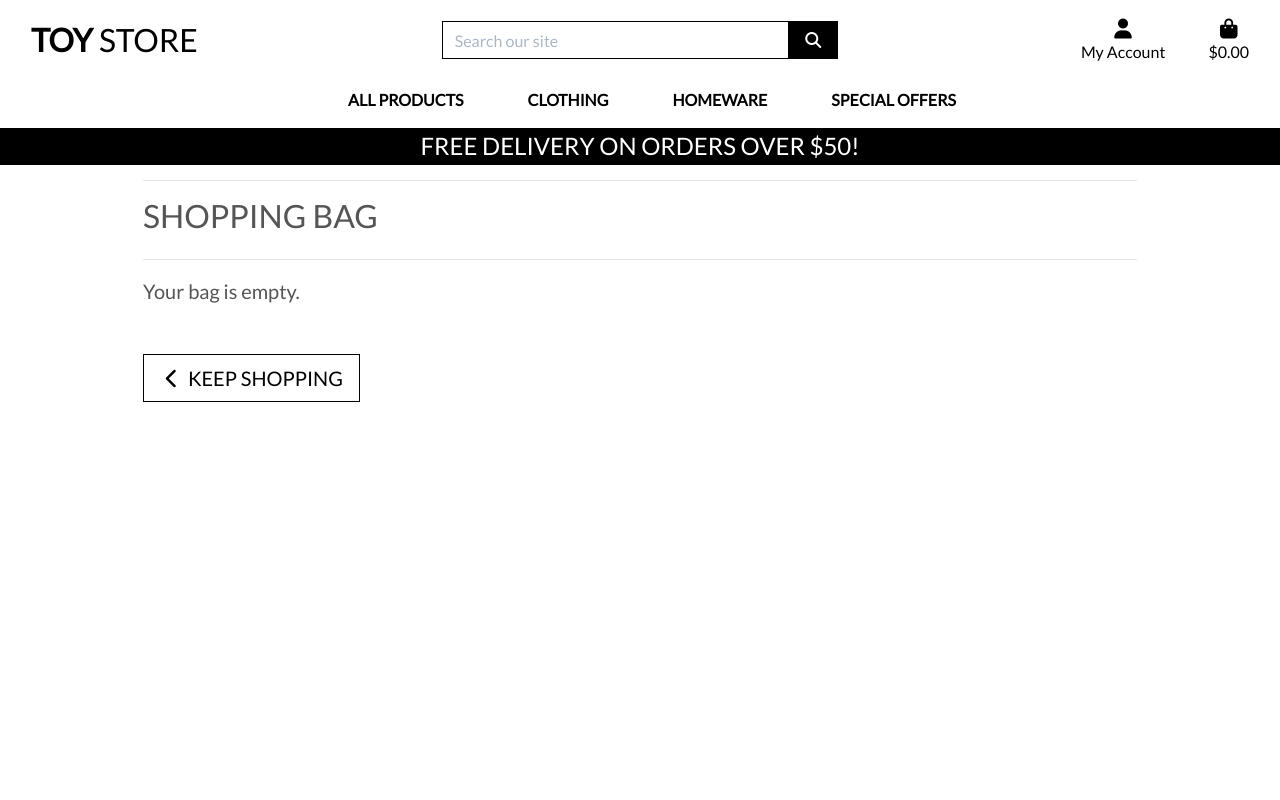
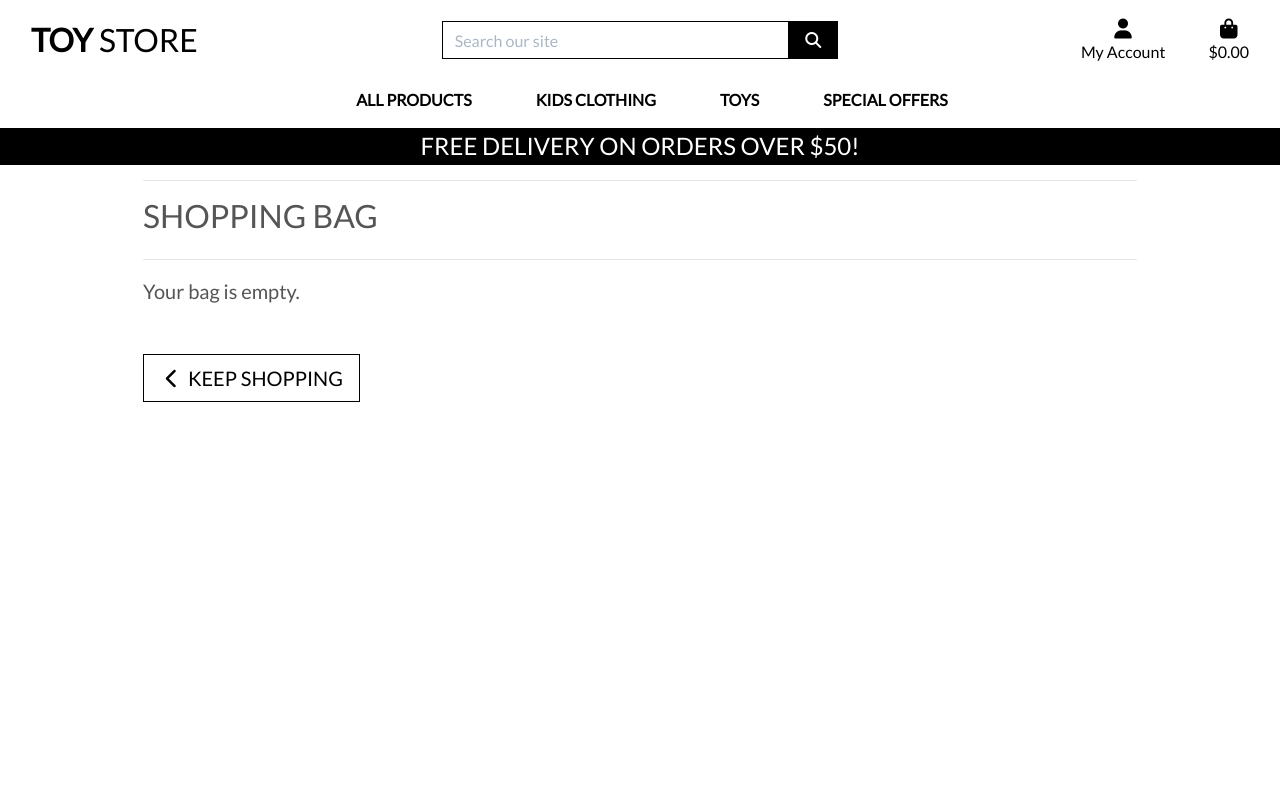
Before and after one commit to Blandaren123/toysstore, a Django app: page /bag/ in a window 1280 px wide. Run offline with Django 3.2, Linux system fonts and the light colour scheme; some libraries are stand-ins or nearby versions.

Commit message:
added new nav catergories

```diff
--- a/templates/includes/main-nav.html
+++ b/templates/includes/main-nav.html
@@ -14,7 +14,7 @@
 
         <li class="nav-item dropdown">
             <a class="logo-font font-weight-bold nav-link text-black mr-5" href="#" id="clothing-link" data-toggle="dropdown" aria-haspopup="true" aria-expanded="false">
-                Clothing
+                Kids Clothing
             </a>
             <div class="dropdown-menu border-0" aria-labelledby="clothing-link">
                 <a href="{% url 'products' %}?category=activewear,essentials" class="dropdown-item">Activewear &amp; Essentials</a>
@@ -26,12 +26,12 @@
 
         <li class="nav-item dropdown">
             <a class="logo-font font-weight-bold nav-link text-black mr-5" href="#" id="homeware-link" data-toggle="dropdown" aria-haspopup="true" aria-expanded="false">
-                Homeware
+                Toys
             </a>
             <div class="dropdown-menu border-0" aria-labelledby="homeware-link">
-                <a href="{% url 'products' %}?category=bed_bath" class="dropdown-item">Bed &amp; Bath</a>
-                <a href="{% url 'products' %}?category=kitchen_dining" class="dropdown-item">Kitchen &amp; Dining</a>
-                <a href="{% url 'products' %}?category=bed_bath,kitchen_dining" class="dropdown-item">All Homeware</a>
+                <a href="{% url 'products' %}?category=bed_bath" class="dropdown-item">Boys</a>
+                <a href="{% url 'products' %}?category=kitchen_dining" class="dropdown-item">Girls</a>
+                <a href="{% url 'products' %}?category=bed_bath,kitchen_dining" class="dropdown-item">All toys</a>
             </div>
         </li>
 
```
